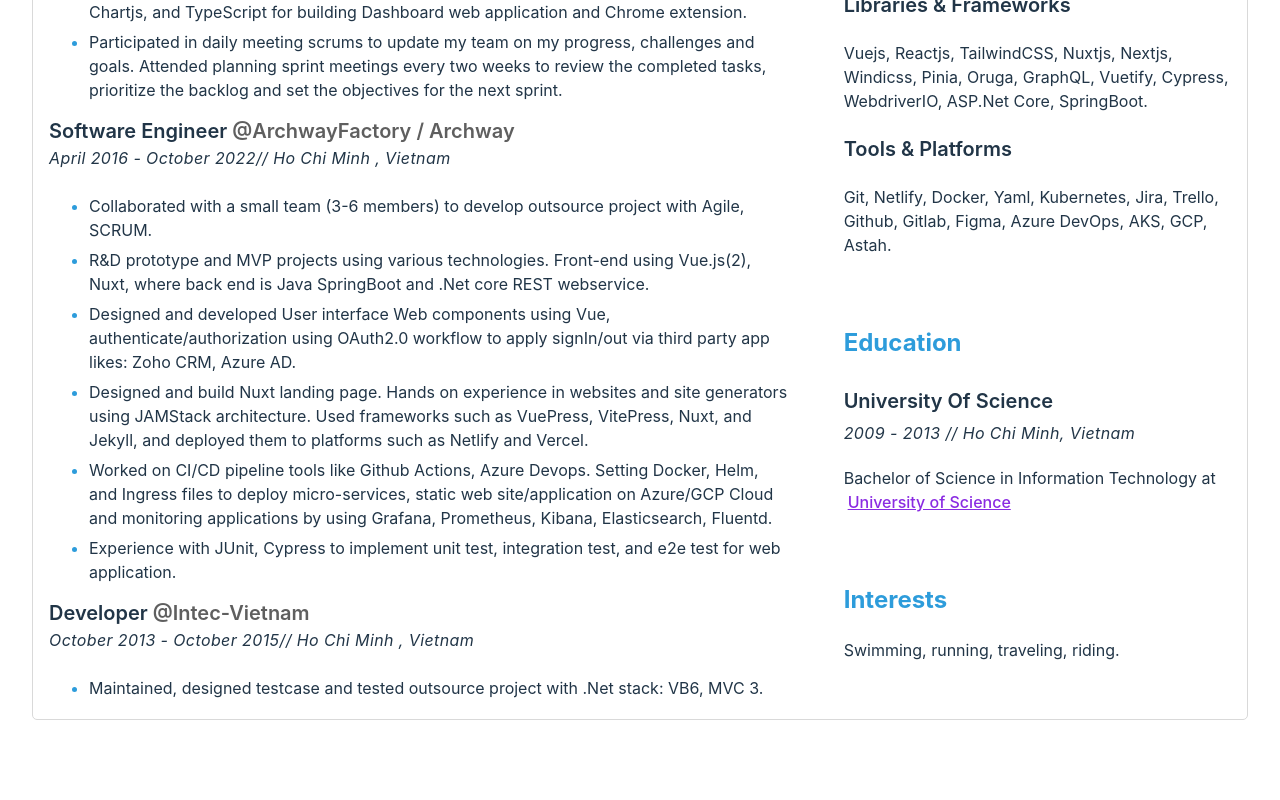
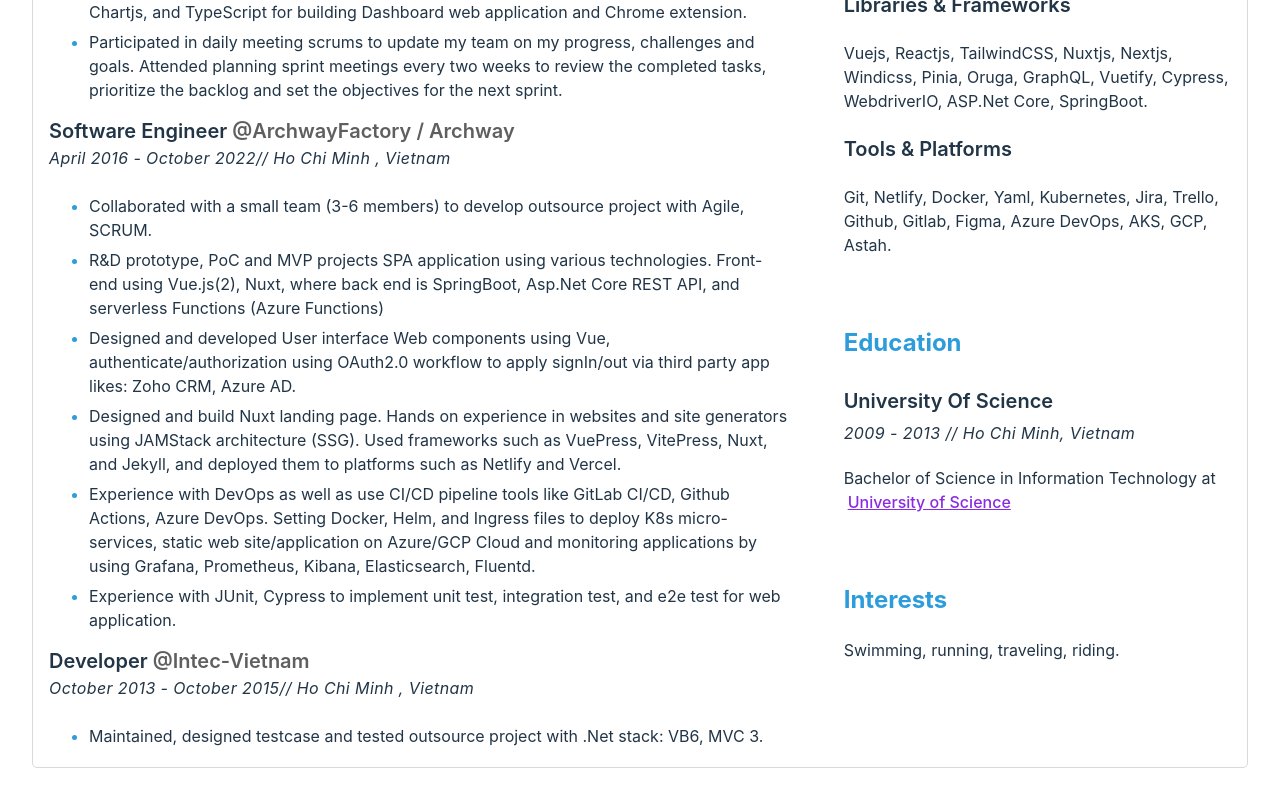
Before and after one commit to vienpt/vienpham-cv, a React (Vite) app: page / in a window 1280 px wide. Shown: the part 768-1568 px from the top of the page. Before the commit the page ends 1520 px from the top, so only its background shows below. Built offline with nearby package versions, Linux system fonts and the light colour scheme.

Commit message:
fix: update info

```diff
--- a/data.ts
+++ b/data.ts
@@ -119,10 +119,10 @@
       country: 'Vietnam',
       content: [
         'Collaborated with a small team (3-6 members) to develop outsource project with Agile, SCRUM.',
-        'R&D prototype and MVP projects using various technologies. Front-end using Vue.js(2), Nuxt, where back end is Java SpringBoot and .Net core REST webservice.',
+        'R&D prototype, PoC and MVP projects SPA application using various technologies. Front-end using Vue.js(2), Nuxt, where back end is SpringBoot, Asp.Net Core REST API, and serverless Functions (Azure Functions)',
         'Designed and developed User interface Web components using Vue, authenticate/authorization using OAuth2.0 workflow to apply signIn/out via third party app likes: Zoho CRM, Azure AD.',
-        'Designed and build Nuxt landing page. Hands on experience in websites and site generators using JAMStack architecture. Used frameworks such as VuePress, VitePress, Nuxt, and Jekyll, and deployed them to platforms such as Netlify and Vercel.',
-        'Worked on CI/CD pipeline tools like Github Actions, Azure Devops. Setting Docker, Helm, and Ingress files to deploy micro-services, static web site/application on Azure/GCP Cloud and monitoring applications by using Grafana, Prometheus, Kibana, Elasticsearch, Fluentd.',
+        'Designed and build Nuxt landing page. Hands on experience in websites and site generators using JAMStack architecture (SSG). Used frameworks such as VuePress, VitePress, Nuxt, and Jekyll, and deployed them to platforms such as Netlify and Vercel.',
+        'Experience with DevOps as well as use CI/CD pipeline tools like GitLab CI/CD, Github Actions, Azure DevOps. Setting Docker, Helm, and Ingress files to deploy K8s micro-services, static web site/application on Azure/GCP Cloud and monitoring applications by using Grafana, Prometheus, Kibana, Elasticsearch, Fluentd.',
         'Experience with JUnit, Cypress to implement unit test, integration test, and e2e test for web application.'
       ]
     },
```
